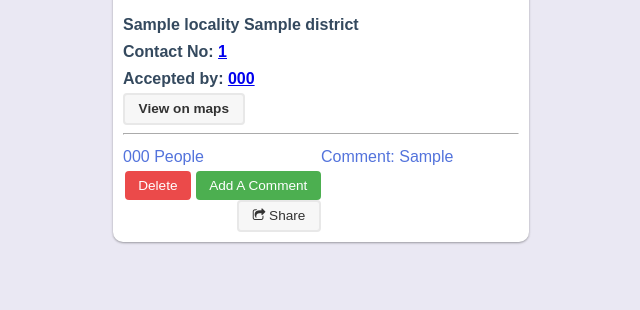
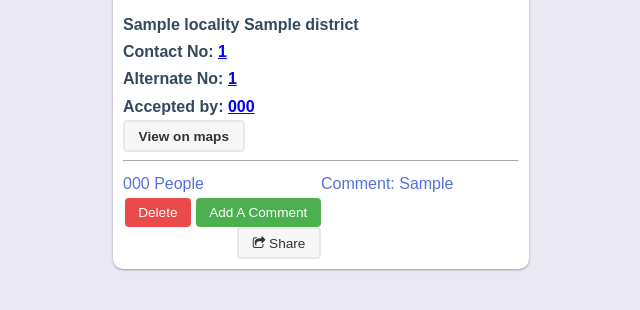
Before and after one commit to devpranoy/keralarescue, a Python web app: template templates/moderate.html in a window 1280 px wide. Shown: the part 283-593 px from the top of the page, without its empty margins (319-959 px from the left). Run offline with Jinja, Linux system fonts and the light colour scheme; the template is opened without the code that fills it: most values are stand-ins (such as "Sample title", 1, 10 or a date in 2020); some libraries are stand-ins or nearby versions.

Commit message:
Alternate number added for manage

```diff
--- a/templates/moderate.html
+++ b/templates/moderate.html
@@ -106,7 +106,8 @@
 
                                 <br>
                                 Contact No: <a href="tel:{{data['Items'][i]['ContactNumber']}}">{{data['Items'][i]['ContactNumber']}}</a>
-
+                                <br>
+                                Alternate No: <a href="tel:{{data['Items'][i]['AlternateContactNumber']}}">{{data['Items'][i]['AlternateContactNumber']}}</a>
                                 {% if data['Items'][i]['status_now'] == "Accepted" %}
                                     <br>
                                     Accepted by: <a href="tel:{{data['Items'][i]['AcceptedBy']}}">{{data['Items'][i]['AcceptedBy']}}</a>
```
